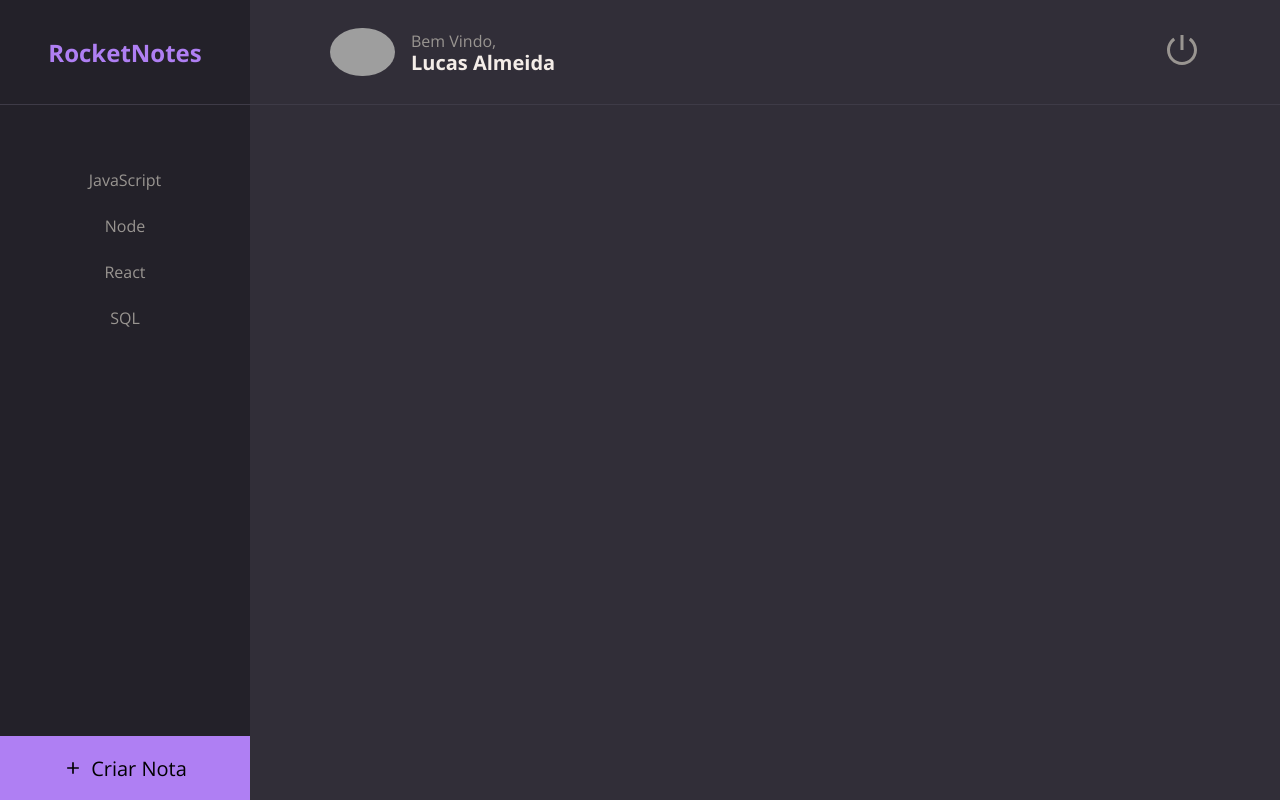
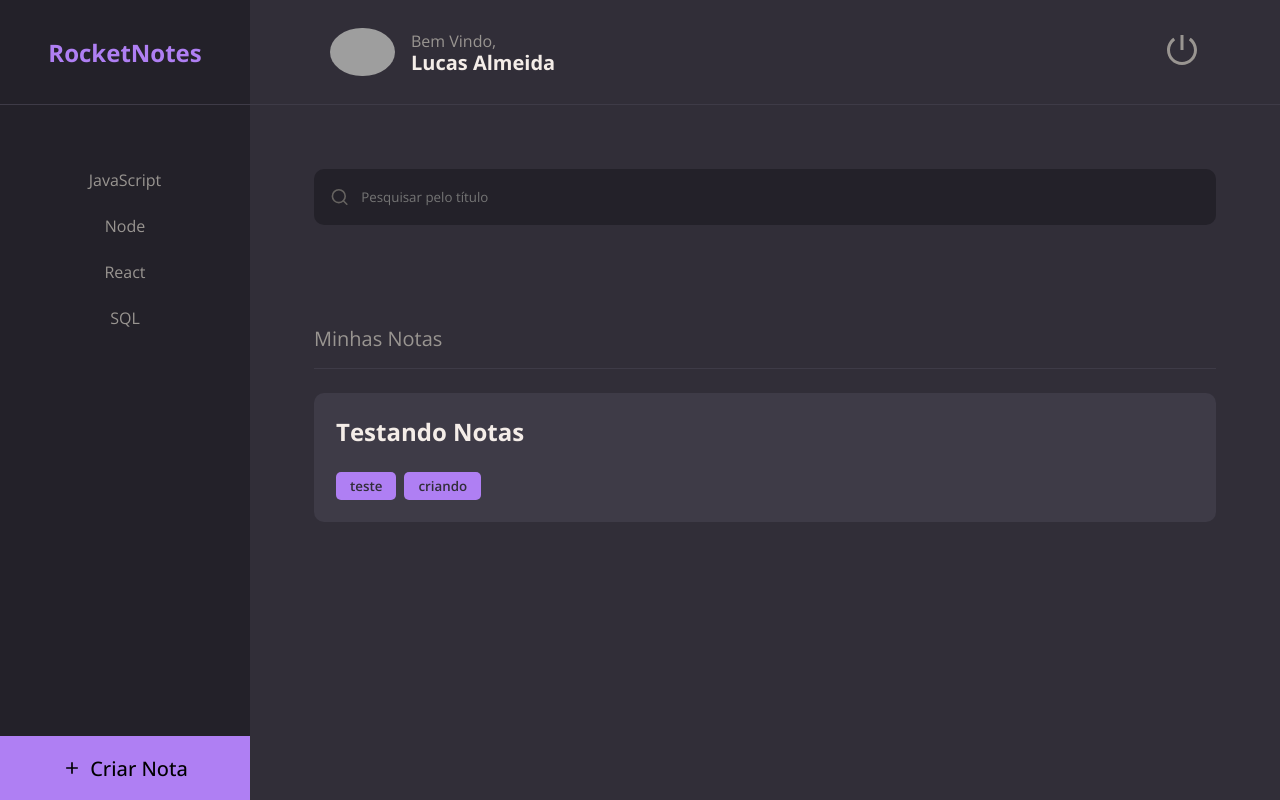
Before and after one commit to almeida0808/React-JS, a React (Vite) app in the folder rocketnotes/: page / in a window 1280 px wide. Built offline with nearby package versions, Linux system fonts and the light colour scheme; grey boxes are pictures that could not be loaded.

Commit message:
✅ page home finalizada

```diff
--- /dev/null
+++ b/rocketnotes/src/components/input/index.jsx
@@ -0,0 +1,11 @@
+import { Container } from "../input/styles";
+
+export function Input({ icon: Icon, ...rest }) {
+  return (
+    <Container>
+{Icon && <Icon size={20}/>} {/*Colocar o Icon so se tiver Icon*/}
+<input {...rest} />
+    </Container>
+
+  )
+}
--- /dev/null
+++ b/rocketnotes/src/components/input/styles.js
@@ -0,0 +1,33 @@
+import styled from "styled-components";
+
+export const Container = styled.div`
+  width: 100%;
+  display: flex;
+  align-items: center;
+
+  background-color: ${({ theme }) => theme.COLORS.BACKGROUND_900};
+  color: ${({ theme }) => theme.COLORS.GRAY_300};
+
+  margin-bottom: 0.8rem;
+  border-radius: 1rem;
+
+  > input {
+    height: 5.6rem;
+    width: 100%;
+
+    padding: 1.2rem;
+
+    color: ${({ theme }) => theme.COLORS.WHITE};
+
+    background: none;
+    border: none;
+    outline: none;
+
+    &:placeholder {
+      color: ${({ theme }) => theme.COLORS.GRAY_300};
+    }
+  }
+  > svg {
+    margin-left: 1.6rem;
+  }
+`;
--- /dev/null
+++ b/rocketnotes/src/components/notes/index.jsx
@@ -0,0 +1,18 @@
+import { Container } from "../notes/styles";
+import { Tags } from "../tags";
+
+export function Notes({ data, ...rest }) {
+  return (
+    <Container {...rest}>
+      <h1>{data.title}</h1>
+
+      {data.tags /*caso exiista tags criar um footer*/ && (
+        <footer>
+          {data.tags.map((tag) => (
+            <Tags title={tag.name} key={tag.id} />
+          ))}
+        </footer>
+      )}
+    </Container>
+  );
+}
--- /dev/null
+++ b/rocketnotes/src/components/notes/styles.js
@@ -0,0 +1,23 @@
+import styled from "styled-components";
+export const Container = styled.button`
+  width: 100%;
+  background-color: ${({ theme }) => theme.COLORS.BACKGROUND_700};
+
+  border-radius: 1rem;
+  border: none;
+  padding: 2.2rem;
+  margin-bottom: 1.6rem;
+
+  > h1 {
+    flex: 1;
+    text-align: left;
+    font-weight: 700;
+    font-size: 2.4rem;
+    color: ${({ theme }) => theme.COLORS.WHITE};
+  }
+
+  > footer {
+    display: flex;
+    margin-top: 2.4rem;
+  }
+`;
--- a/rocketnotes/src/components/tags/index.jsx
+++ b/rocketnotes/src/components/tags/index.jsx
@@ -1,8 +1,8 @@
 import { Container } from "../tags/styles";
 
-export function Tags({ title }) {
+export function Tags({ title ,...rest}) {
   return (
-    <Container>
+    <Container {...rest}>
      {title}
     </Container>
   );
--- a/rocketnotes/src/pages/Home/index.jsx
+++ b/rocketnotes/src/pages/Home/index.jsx
@@ -1,10 +1,12 @@
 import { Container, Brand, Menu, Search, Content, NewNotes } from "./styles";
+import { FiSearch } from "react-icons/fi";
 import { RiAddLine } from "react-icons/ri";
 
 import { Header } from "../../components/header";
-import { Tags } from "../../components/tags";
 import { TextButton } from "../../components/text-button";
-import { Button } from "../../components/button";
+import {Input} from "../../components/input"
+import { Notes } from "../../components/notes"
+import {Section} from "../../components/section"
 
 export function Home() {
   return(
@@ -22,11 +24,24 @@ export function Home() {
 </Menu>
 
 <Search>
+<Input placeholder="Pesquisar pelo título" icon={FiSearch}/>
 
 </Search>
 
 <Content>
+  <Section title="Minhas Notas">
 
+<Notes data={{
+  title:"Testando Notas" ,
+  tags:[
+    {id:'1',name: 'teste'},
+    {id:'2', name:'criando'},
+
+]
+}}
+  />
+
+  </Section>
 </Content>
 
 <NewNotes>
--- a/rocketnotes/src/pages/Home/styles.js
+++ b/rocketnotes/src/pages/Home/styles.js
@@ -50,9 +50,13 @@ export const Menu = styled.ul`
 `;
 export const Search = styled.div`
   grid-area: search;
+  padding: 64px 64px 0;
 `;
 export const Content = styled.div`
   grid-area: content;
+
+  padding: 64px 64px 0;
+  overflow-y: auto;
 `;
 export const NewNotes = styled.button`
   border: none;
@@ -65,5 +69,5 @@ export const NewNotes = styled.button`
 
   font-size: 2rem;
 
-  font-weight: 400;
+  font-weight: 500;
 `;
```
